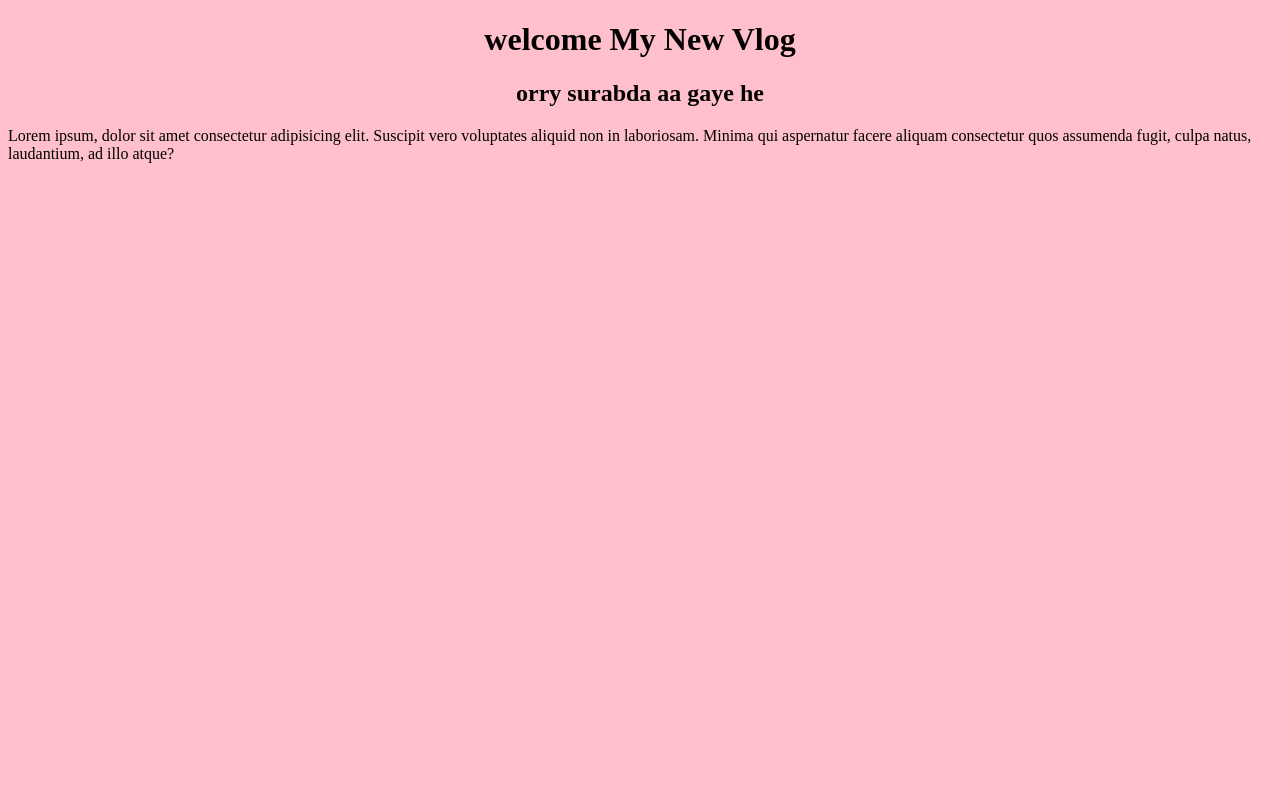
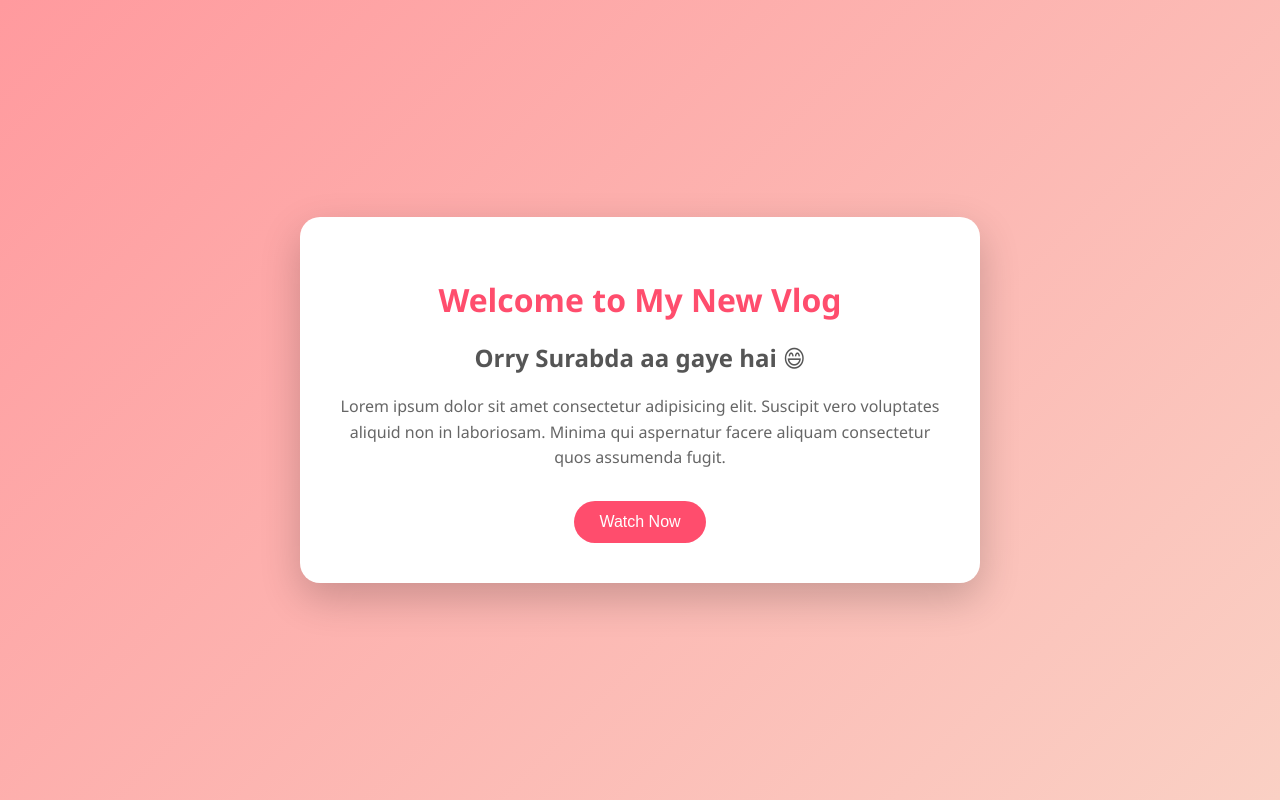
Before and after one commit to Batman540/day-1, a plain HTML site: page index.html in a window 1280 px wide. Drawn offline with Linux system fonts and the light colour scheme.

Commit message:
change color

```diff
--- a/index.html
+++ b/index.html
@@ -3,11 +3,92 @@
 <head>
     <meta charset="UTF-8">
     <meta name="viewport" content="width=device-width, initial-scale=1.0">
-    <title>anurag</title>
+    <title>Anurag Vlog</title>
+
+    <style>
+        body {
+            margin: 0;
+            height: 100vh;
+            font-family: 'Segoe UI', Tahoma, Geneva, Verdana, sans-serif;
+            background: linear-gradient(135deg, #ff9a9e, #fad0c4);
+            display: flex;
+            justify-content: center;
+            align-items: center;
+        }
+
+        .card {
+            background: white;
+            padding: 40px;
+            width: 80%;
+            max-width: 600px;
+            border-radius: 20px;
+            text-align: center;
+            box-shadow: 0 15px 40px rgba(0, 0, 0, 0.2);
+            animation: fadeIn 1.5s ease;
+        }
+
+        h1 {
+            color: #ff4d6d;
+            margin-bottom: 10px;
+            transition: transform 0.3s ease;
+        }
+
+        h1:hover {
+            transform: scale(1.05);
+        }
+
+        h2 {
+            color: #555;
+            margin-bottom: 20px;
+        }
+
+        p {
+            color: #666;
+            line-height: 1.6;
+            margin-bottom: 30px;
+        }
+
+        button {
+            padding: 12px 25px;
+            border: none;
+            border-radius: 30px;
+            background: #ff4d6d;
+            color: white;
+            font-size: 16px;
+            cursor: pointer;
+            transition: background 0.3s ease, transform 0.3s ease;
+        }
+
+        button:hover {
+            background: #e63950;
+            transform: translateY(-3px);
+        }
+
+        @keyframes fadeIn {
+            from {
+                opacity: 0;
+                transform: translateY(30px);
+            }
+            to {
+                opacity: 1;
+                transform: translateY(0);
+            }
+        }
+    </style>
 </head>
-<body bgcolor="pink">
-    <h1 align="middle">welcome My New Vlog</h1>
-    <h2 align="middle">orry surabda aa gaye he</h2>
-    <p>Lorem ipsum, dolor sit amet consectetur adipisicing elit. Suscipit vero voluptates aliquid non in laboriosam. Minima qui aspernatur facere aliquam consectetur quos assumenda fugit, culpa natus, laudantium, ad illo atque?</p>
+
+<body>
+
+    <div class="card">
+        <h1>Welcome to My New Vlog</h1>
+        <h2>Orry Surabda aa gaye hai 😄</h2>
+        <p>
+            Lorem ipsum dolor sit amet consectetur adipisicing elit.
+            Suscipit vero voluptates aliquid non in laboriosam.
+            Minima qui aspernatur facere aliquam consectetur quos assumenda fugit.
+        </p>
+        <button>Watch Now</button>
+    </div>
+
 </body>
 </html>
```
